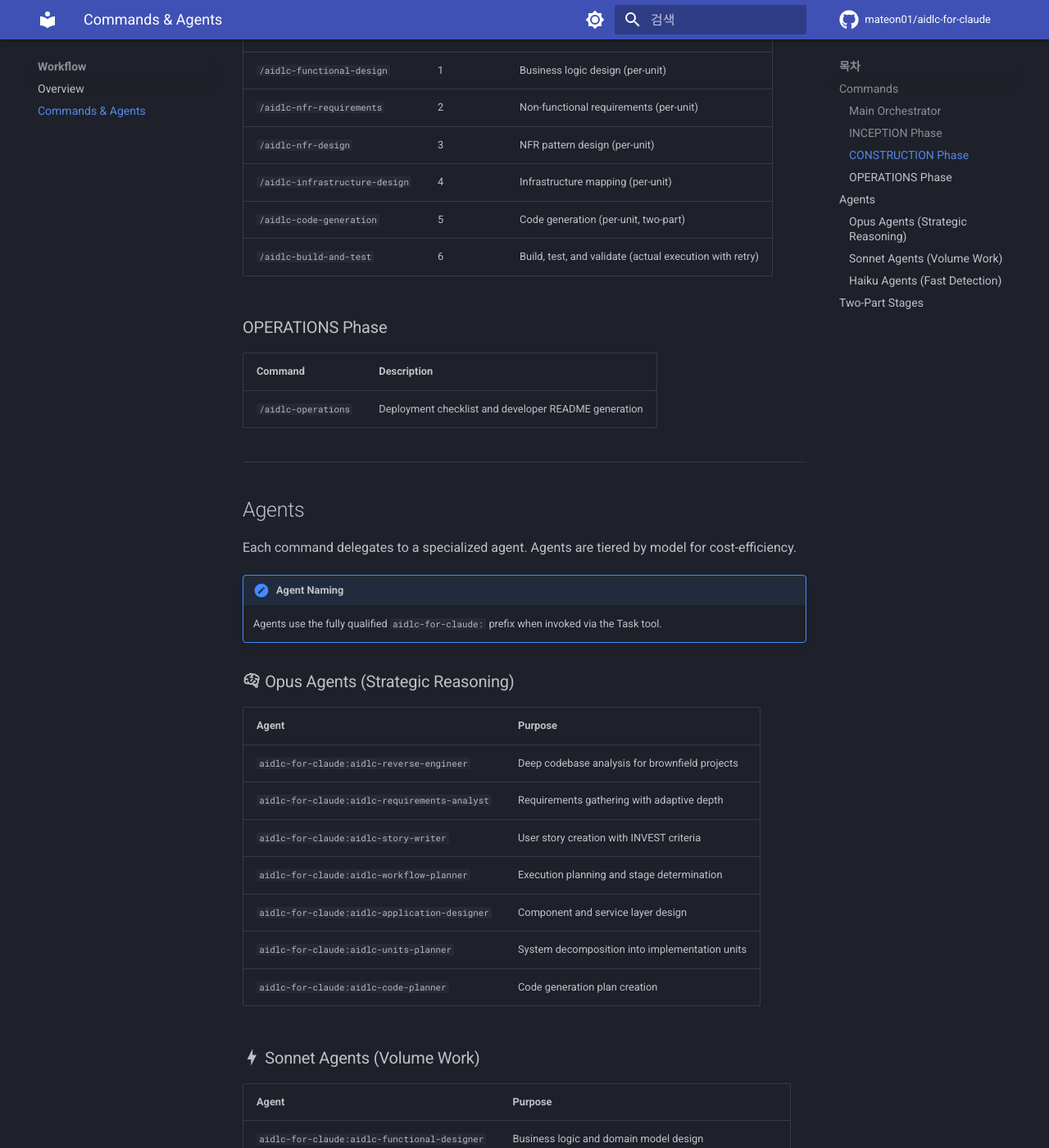
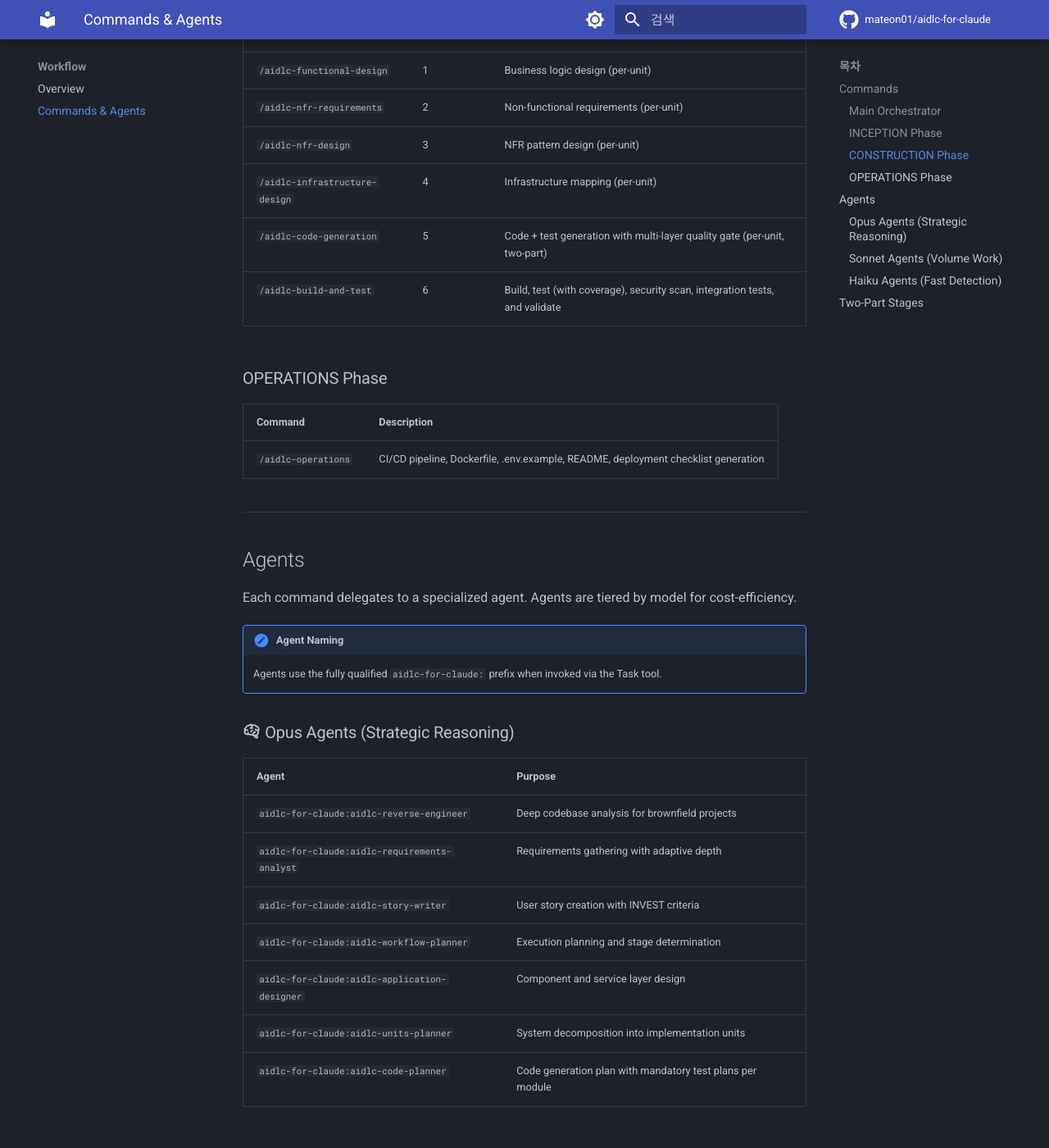
Before and after one commit to mateon01/aidlc-for-claude, an MkDocs documentation site: the page built from docs/commands.md, in a window 1280 px wide and 1400 px high, scrolled down 1096 px. Shown: the whole window at 82% size. Built offline with MkDocs 1.6.1 and Material for MkDocs 9.7.7, drawn with Linux system fonts in a browser that asks for light colours; comment, search, counter and statistics services are not loaded; some of the changed text lies outside the part shown.

Commit message:
Update documentation to reflect v1.3.0 testing and operations improvements
- README.md: Updated command and agent descriptions for code-planner,
  code-generator, build-test-engineer, ops-generator
- docs/commands.md: Updated command and agent descriptions to reflect
  test generation, security scan, coverage, CI/CD, Dockerfile
- docs/getting-started.md: Added workspace root artifacts section
  (.env.example, CI/CD, Dockerfile, docker-compose, tests/)

Co-Authored-By: Claude Opus 4.6 <noreply@anthropic.com>

```diff
--- a/docs/commands.md
+++ b/docs/commands.md
@@ -33,14 +33,14 @@ All commands are prefixed with `/aidlc-for-claude:` when used in Claude Code.
 | `/aidlc-nfr-requirements` | 2 | Non-functional requirements (per-unit) |
 | `/aidlc-nfr-design` | 3 | NFR pattern design (per-unit) |
 | `/aidlc-infrastructure-design` | 4 | Infrastructure mapping (per-unit) |
-| `/aidlc-code-generation` | 5 | Code generation (per-unit, two-part) |
-| `/aidlc-build-and-test` | 6 | Build, test, and validate (actual execution with retry) |
+| `/aidlc-code-generation` | 5 | Code + test generation with multi-layer quality gate (per-unit, two-part) |
+| `/aidlc-build-and-test` | 6 | Build, test (with coverage), security scan, integration tests, and validate |
 
 ### OPERATIONS Phase
 
 | Command | Description |
 |:--------|:------------|
-| `/aidlc-operations` | Deployment checklist and developer README generation |
+| `/aidlc-operations` | CI/CD pipeline, Dockerfile, .env.example, README, deployment checklist generation |
 
 ---
 
@@ -61,7 +61,7 @@ Each command delegates to a specialized agent. Agents are tiered by model for co
 | `aidlc-for-claude:aidlc-workflow-planner` | Execution planning and stage determination |
 | `aidlc-for-claude:aidlc-application-designer` | Component and service layer design |
 | `aidlc-for-claude:aidlc-units-planner` | System decomposition into implementation units |
-| `aidlc-for-claude:aidlc-code-planner` | Code generation plan creation |
+| `aidlc-for-claude:aidlc-code-planner` | Code generation plan with mandatory test plans per module |
 
 ### :material-lightning-bolt: Sonnet Agents (Volume Work)
 
@@ -72,9 +72,9 @@ Each command delegates to a specialized agent. Agents are tiered by model for co
 | `aidlc-for-claude:aidlc-nfr-analyst` | Non-functional requirements assessment |
 | `aidlc-for-claude:aidlc-nfr-designer` | NFR pattern and component design |
 | `aidlc-for-claude:aidlc-infra-designer` | Infrastructure service mapping |
-| `aidlc-for-claude:aidlc-code-generator` | Code generation execution |
-| `aidlc-for-claude:aidlc-build-test-engineer` | Build and test execution with instruction generation |
-| `aidlc-for-claude:aidlc-ops-generator` | Deployment checklist and developer README generation |
+| `aidlc-for-claude:aidlc-code-generator` | Code + test generation with lint, type check, and design conformance |
+| `aidlc-for-claude:aidlc-build-test-engineer` | Build, test (coverage), security scan, integration/E2E test scaffolding |
+| `aidlc-for-claude:aidlc-ops-generator` | CI/CD, Dockerfile, Docker Compose, .env.example, README, deployment checklist |
 
 ### :material-speedometer: Haiku Agents (Fast Detection)
 
```
Also changed, not shown: README.md (+6 -6 lines), docs/getting-started.md (+12 -2 lines).
